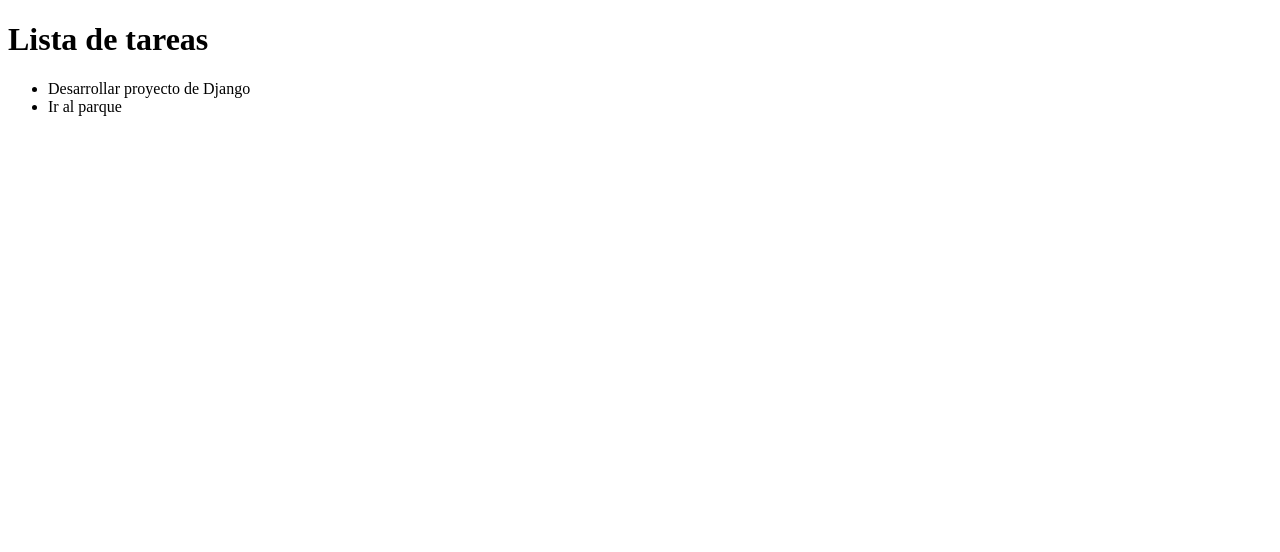
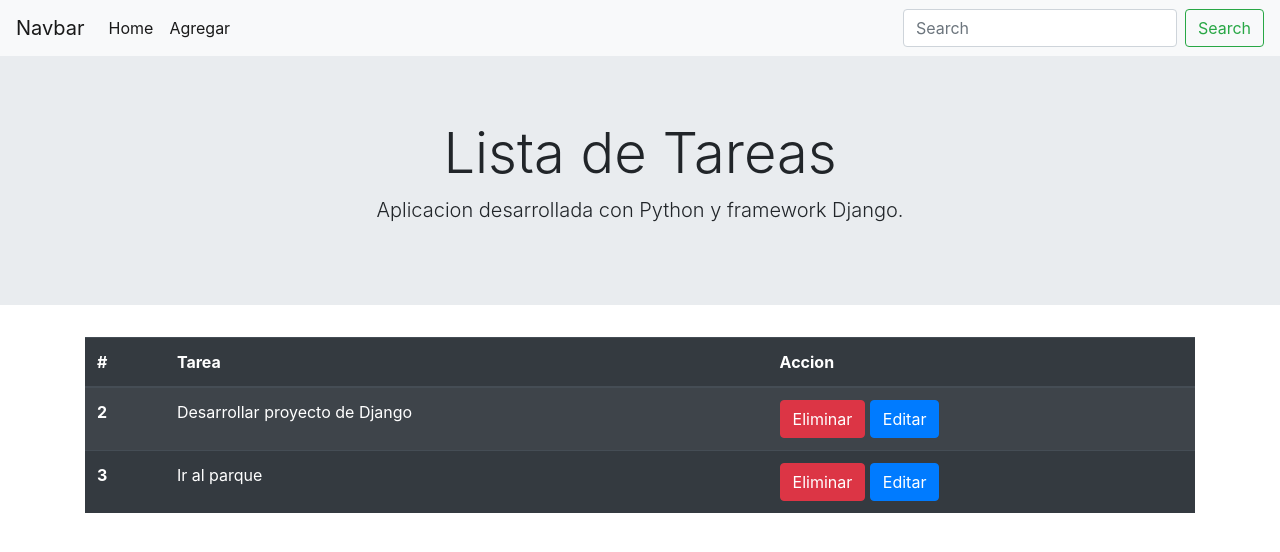
Before and after one commit to Alejasanra/proyectoDjango, a Django app: page / in a window 1280 px wide. Shown: the top 552 px of the page. Run offline with Django 5.2, Linux system fonts and the light colour scheme; data comes from the database, SQL or seed files in the repository; both versions use the stored data as it was after the commit.

Commit message:
Mensaje de confirmación

```diff
--- /dev/null
+++ b/gitignore.txt
@@ -0,0 +1,3 @@
+.env
+/env
+.
--- a/todo/templates/todo/home.html
+++ b/todo/templates/todo/home.html
@@ -1,18 +1,27 @@
-<!DOCTYPE html>
-<html lang="en">
-<head>
-    <meta charset="UTF-8">
-    <meta http-equiv="X-UA-Compatible" content="IE=edge">
-    <meta name="viewport" content="width=device-width, initial-scale=1.0">
-    <title>Todo APP</title>
-</head>
-<body>
-    <H1>Lista de tareas</H1>
-    <ul>
-        {% for tarea in tareas %}
-        <li> {{ tarea }} </li>
-        {% endfor %}
-    </ul>
+{% extends 'todo/layout.html' %}
+{% block content %}
+<div class="container">
+<table class="table table-striped table-dark">
+    <thead>
+      <tr>
+        <th scope="col">#</th>
+        <th scope="col">Tarea</th>
+        <th scope="col">Accion</th>
+      </tr>
+    </thead>
+    <tbody>
+    {% for tarea in tareas %}
+      <tr>
+        <th scope="row"> {{tarea.id}} </th>
+        <td>{{tarea}}</td>
+        <td>
+            <a class="btn btn-danger" href="{% url 'eliminar' tarea.id %}">Eliminar </a>
+            <a class="btn btn-primary" href="{% url 'editar' tarea.id %}">Editar </a>
+        </td>
+      </tr>
+      {% endfor %}
+    </tbody>
+  </table>
+</div>
 
-</body>
-</html>
+{% endblock %}
--- /dev/null
+++ b/todo/templates/todo/layout.html
@@ -0,0 +1,61 @@
+<!doctype html>
+<html lang="es" dir="">
+  <head>
+    <!-- Required meta tags -->
+    <meta charset="utf-8">
+    <meta name="viewport" content="width=device-width, initial-scale=1, shrink-to-fit=no">
+
+    <!-- Bootstrap CSS -->
+    <link rel="stylesheet" href="https://cdn.jsdelivr.net/npm/bootstrap@4.6.2/dist/css/bootstrap.min.css" integrity="sha384-xOolHFLEh07PJGoPkLv1IbcEPTNtaed2xpHsD9ESMhqIYd0nLMwNLD69Npy4HI+N" crossorigin="anonymous">
+
+    <title>Hola, Mundo!</title>
+  </head>
+  <body>
+    <nav class="navbar navbar-expand-lg navbar-light bg-light">
+        <a class="navbar-brand" href="#">Navbar</a>
+        <button class="navbar-toggler" type="button" data-toggle="collapse" data-target="#navbarSupportedContent" aria-controls="navbarSupportedContent" aria-expanded="false" aria-label="Toggle navigation">
+          <span class="navbar-toggler-icon"></span>
+        </button>
+
+        <div class="collapse navbar-collapse" id="navbarSupportedContent">
+          <ul class="navbar-nav mr-auto">
+            <li class="nav-item">
+              <a class="nav-link active" href="{% url 'home' %}">Home</a>
+            </li>
+            <li class="nav-item">
+              <a class="nav-link active" href="{% url 'agregar' %}">Agregar</a>
+            </li>
+
+
+          </ul>
+          <form class="form-inline my-2 my-lg-0">
+            <input class="form-control mr-sm-2" type="search" placeholder="Search" aria-label="Search">
+            <button class="btn btn-outline-success my-2 my-sm-0" type="submit">Search</button>
+          </form>
+        </div>
+      </nav>
+      <div class="jumbotron jumbotron-fluid">
+        <div class="container text-center">
+            <h1 class="display-4">Lista de Tareas</h1>
+            <p class="lead">Aplicacion desarrollada con Python y framework Django.</p>
+        </div>
+      </div>
+
+
+    {% block content %}
+    {% endblock %}
+
+    <!-- Optional JavaScript; choose one of the two! -->
+
+    <!-- Option 1: jQuery and Bootstrap Bundle (includes Popper) -->
+    <script src="https://cdn.jsdelivr.net/npm/jquery@3.5.1/dist/jquery.slim.min.js" integrity="sha384-DfXdz2htPH0lsSSs5nCTpuj/zy4C+OGpamoFVy38MVBnE+IbbVYUew+OrCXaRkfj" crossorigin="anonymous"></script>
+    <script src="https://cdn.jsdelivr.net/npm/bootstrap@4.6.2/dist/js/bootstrap.bundle.min.js" integrity="sha384-Fy6S3B9q64WdZWQUiU+q4/2Lc9npb8tCaSX9FK7E8HnRr0Jz8D6OP9dO5Vg3Q9ct" crossorigin="anonymous"></script>
+
+    <!-- Option 2: Separate Popper and Bootstrap JS -->
+    <!--
+    <script src="https://cdn.jsdelivr.net/npm/jquery@3.5.1/dist/jquery.slim.min.js" integrity="sha384-DfXdz2htPH0lsSSs5nCTpuj/zy4C+OGpamoFVy38MVBnE+IbbVYUew+OrCXaRkfj" crossorigin="anonymous"></script>
+    <script src="https://cdn.jsdelivr.net/npm/popper.js@1.16.1/dist/umd/popper.min.js" integrity="sha384-9/reFTGAW83EW2RDu2S0VKaIzap3H66lZH81PoYlFhbGU+6BZp6G7niu735Sk7lN" crossorigin="anonymous"></script>
+    <script src="https://cdn.jsdelivr.net/npm/bootstrap@4.6.2/dist/js/bootstrap.min.js" integrity="sha384-+sLIOodYLS7CIrQpBjl+C7nPvqq+FbNUBDunl/OZv93DB7Ln/533i8e/mZXLi/P+" crossorigin="anonymous"></script>
+    -->
+  </body>
+</html>
--- a/todo/urls.py
+++ b/todo/urls.py
@@ -4,6 +4,8 @@ from .import views
 
 urlpatterns = [
     path('admin/', admin.site.urls),
-     path('', views.home,name="home"),
+    path('',views.home,name="home"),
     path("agregar/",views.agregar,name="agregar"),
+    path("eliminar/<int:tarea_id>/",views.eliminar,name="eliminar"),
+    path("editar/<int:tarea_id>/",views.editar,name="editar"),
 ]
--- a/todo/views.py
+++ b/todo/views.py
@@ -18,3 +18,20 @@ def agregar(request):
 
     context = {'form': form}
     return render(request, 'todo/agregar.html', context)
+
+def eliminar(request,tarea_id):
+    tarea=Tarea.objects.get(id=tarea_id)
+    tarea.delete()
+    return redirect("home")
+
+def editar(request, tarea_id):
+    tarea=Tarea.objects.get(id=tarea_id)
+    if request.method=="POST":
+        form=TareaForm(request.POST, instance=tarea)
+        if form.is_valid():
+            form.save()
+            return redirect("home")
+    else:
+        form=TareaForm(instance=tarea)
+    context={"form":form}
+    return render(request,"todo/editar.html",context)
```
Also changed, not shown: todo/templates/layout.html (deleted, +0 -11 lines), todo/templates/todo/agregar.html (added, +14 -0 lines), todo/templates/todo/editar.html (added, +13 -0 lines), db.sqlite3.
